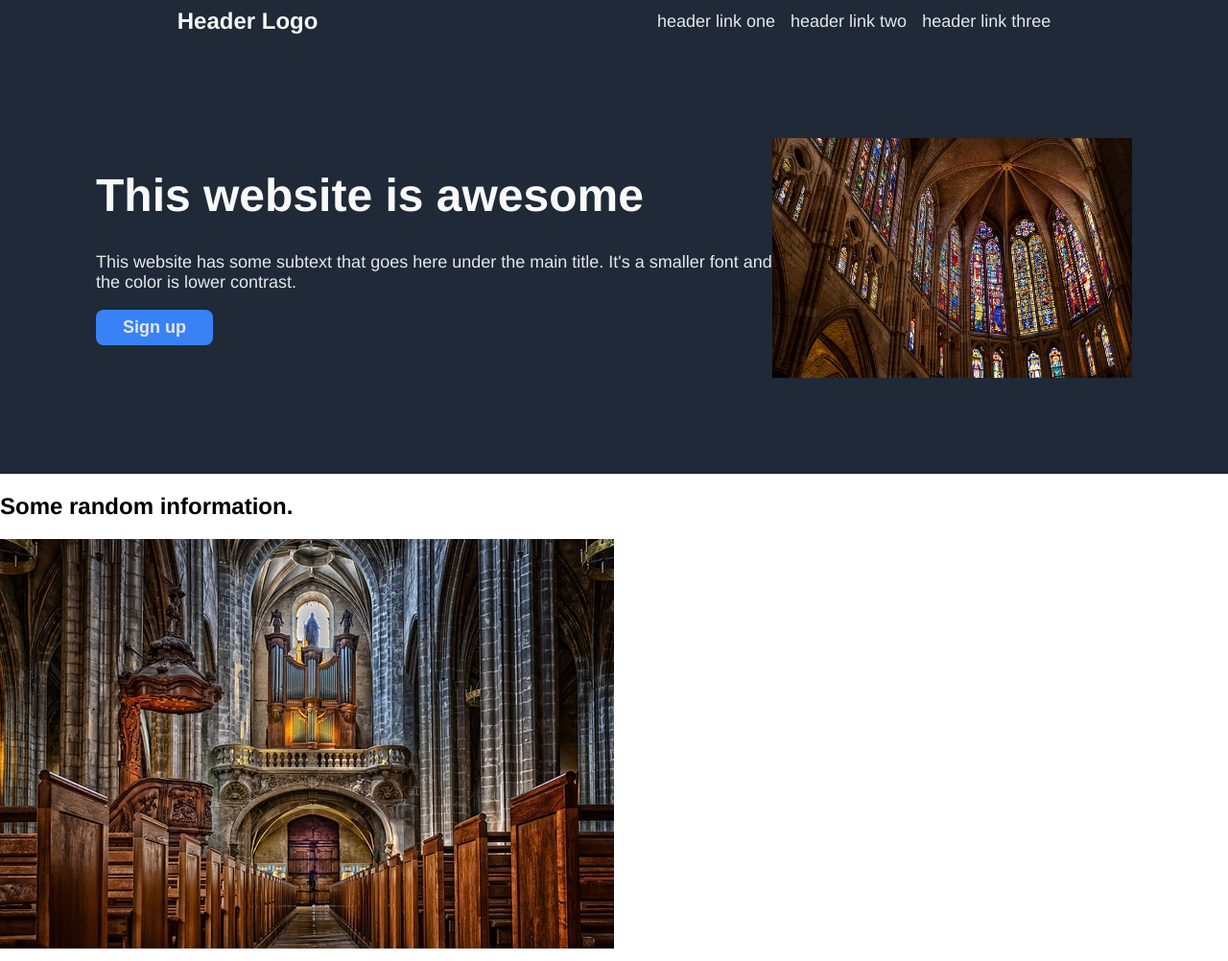
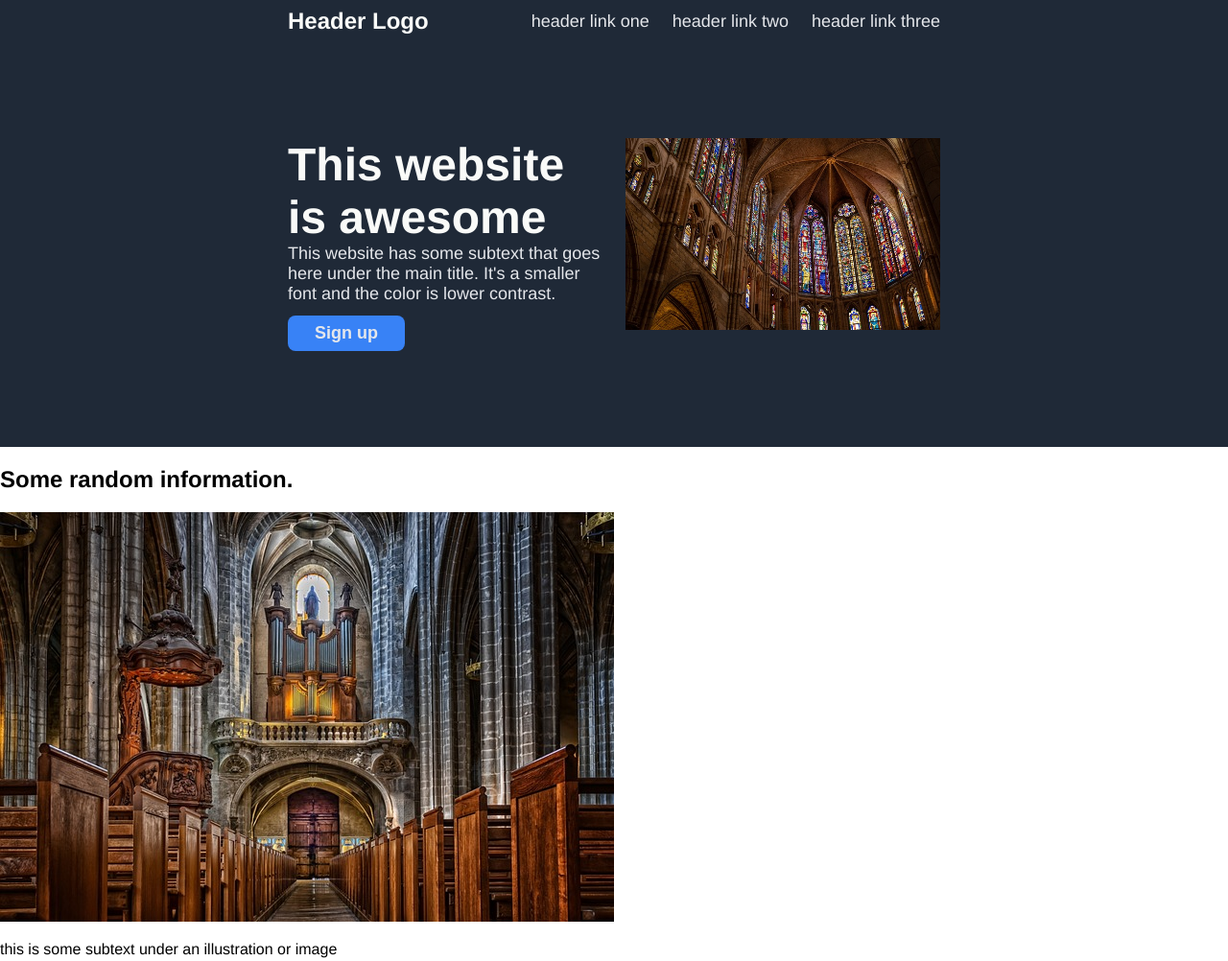
Before and after one commit to CyberTrane/landing-page, a plain HTML site: page index.html in a window 1280 px wide. Shown: the top 1002 px of the page at 96% size. Drawn offline with Linux system fonts and the light colour scheme.

Commit message:
Changed spacings in .section
Padding was adding to .section to match section above. Flex and image
sizes were set to get a relatively even orientation.

```diff
--- a/styles.css
+++ b/styles.css
@@ -11,8 +11,8 @@ body {
 
 header {
     display: flex;
-    padding: 8px;
-    justify-content: space-around;
+    padding: 8px 300px;
+    justify-content: space-between;
     align-items: center;
 }
 
@@ -27,7 +27,7 @@ ul {
     margin: 0;
     padding: 0;
     display: flex;
-    gap: 16px;
+    gap: 24px;
 }
 
 a {
@@ -38,23 +38,26 @@ a {
 
 .section {
     display: flex;
-    padding: 100px;
-
+    padding: 100px 300px;
 }
 
 .title {
-    flex: 1;
+    padding-right: 24px;
+    flex: 50%;
 }
 
 .title h1 {
     color: #f9faf8;
     font-size: 48px;
     font-weight: bolder;
+    margin: 0;
 }
 
 .title p {
     color: #e5e7eb;
     font-size: 18px;
+    margin: 0;
+    margin-bottom: 12px;
 }
 
 button {
@@ -68,7 +71,6 @@ button {
 }
 
 .section img {
-    /* width: 500px; */
-    width: auto;
-    height: 250px;
+    height: 200px;
+    flex: 50%;
 }
```
